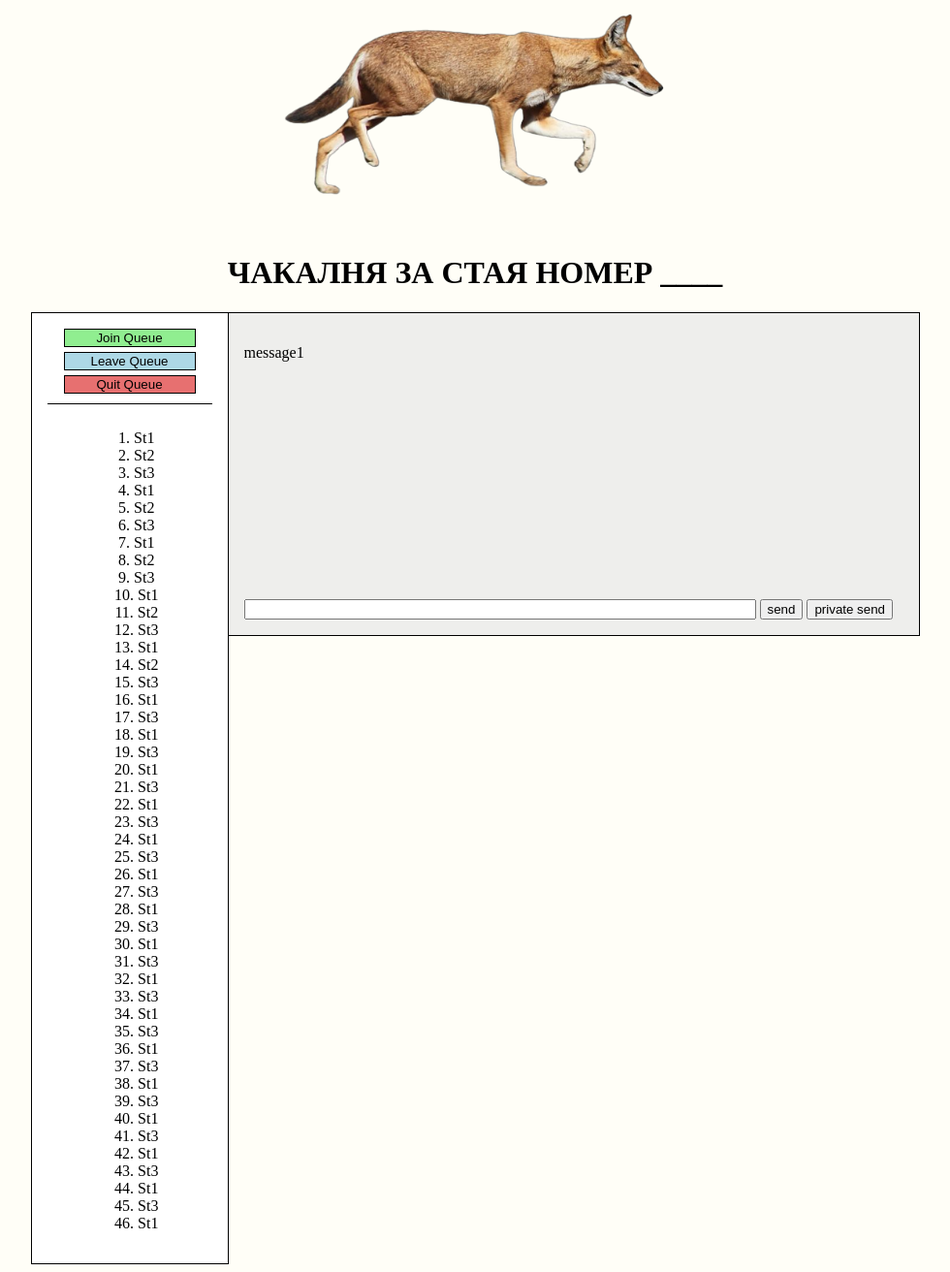
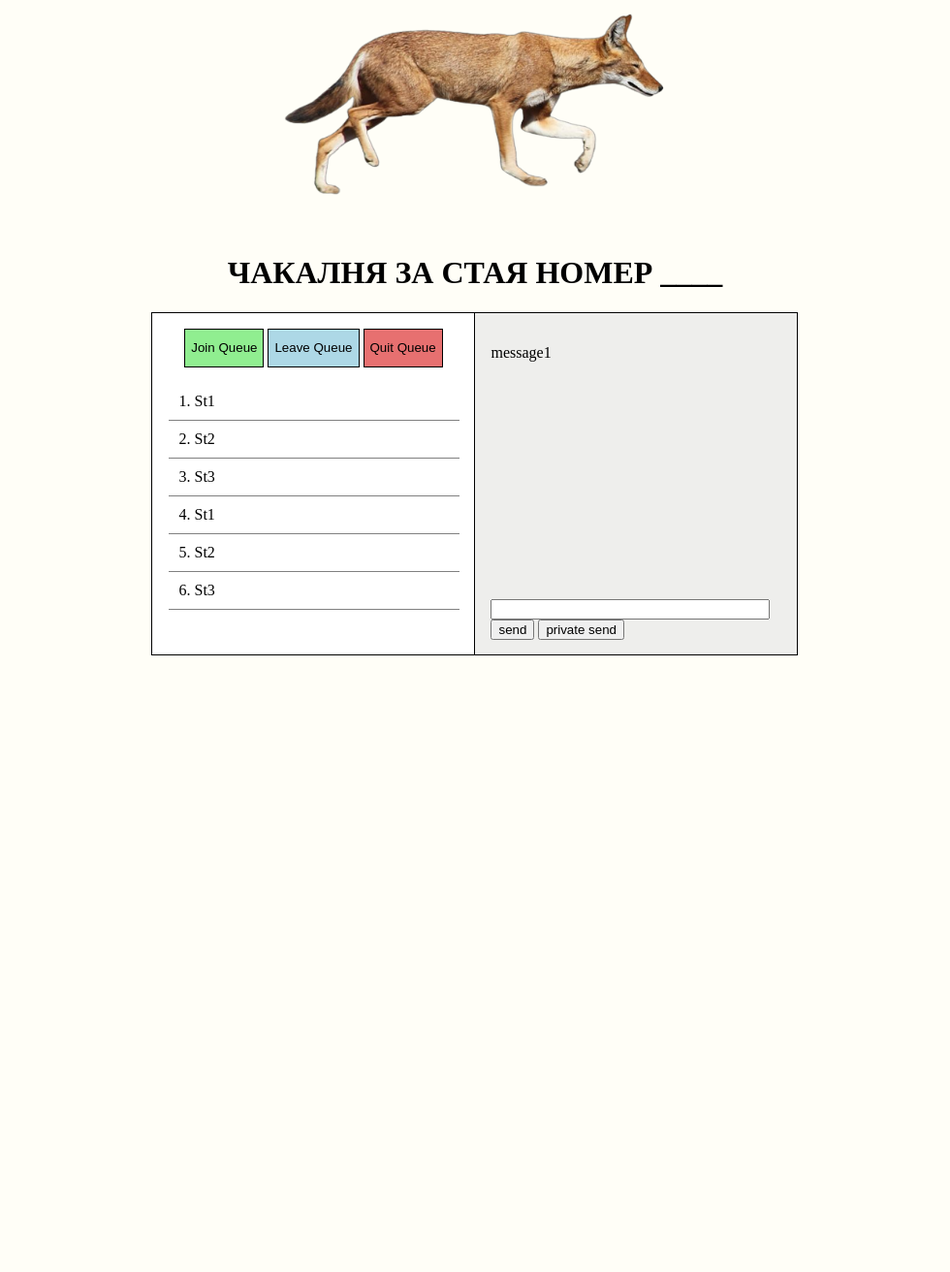
Before and after one commit to brokenhalo420/web-project, a PHP site: page /queue.html in a window 1280 px wide. Shown: the whole page at 97% size, without its empty margins (150-1130 px from the left). After the commit the page ends 676 px from the top, so only its background shows below. Run offline with PHP 8.4, Linux system fonts and the light colour scheme.

Commit message:
queue.css change

```diff
--- a/frontend/queue/css/queue.css
+++ b/frontend/queue/css/queue.css
@@ -9,35 +9,41 @@ body {
 }
 
 ol {
+    display: flex;
+    overflow-y:auto;
+    height:240px;
+    min-width: 300px;
+    flex-direction: column;
+    list-style-position: inside;
+    text-align: left;
+    margin-left: -13%;
 
-    justify-content: center;
-    align-content: center;
-    align-items: center;
-    display:flex;
-    flex-direction: column;
-    column-rule-style: solid;
-    list-style-position: inside;
-    height: fit-content;
-    margin-left: -15%;
+}
+ol li{
+    border-bottom: 1px solid grey;
+    padding: 10px;
 }
 
 article {
     text-align: center;
     background-color: white;
     border: 1px solid black;
-    width: 170px;
+
+    width: 300px;
 }
 
 #chatroom {
     background-color: rgb(235 235 235 / 81%);
     border: 1px solid black;
     border-left: 0px solid white;
-    height: 300px;
-    width: 680px;
-    min-width: 680px;
+    height: 320px;
+    width: 300px;
+    min-width: 300px;
+    display: flex;
+    overflow-y:auto;
 }
 #input-to-chat {
-    width: 520px;
+    width: 280px;
 }
 .child {
     display: inline-block;
@@ -46,9 +52,9 @@ article {
 }
 
 #queue {
-    justify-content: center;
-    align-content: center;
-    align-items: center;
+    justify-content: left;
+    align-content: left;
+    align-items: left;
     display:flex;
     border-radius: 10px;
     min-height: fit-content;
@@ -72,35 +78,37 @@ article {
     margin-bottom:30px;
 }
 
-button#register-button{
+/* button#register-button{
     background-color: green;
-}
+} */
 
 #buttons {
-    margin-bottom: 10px;
-    border-bottom: 1px solid black;
+
+    width: 100px;
+    margin: 5px;
+    display: inline;
 }
 
 #join-button {
-
+    height: 40px;
     border: 1px solid black;
     background-color: lightgreen;
-    width: 80%;
+
 }
 
 #leave-button {
     border: 1px solid black;
     background-color: lightblue;
-    width: 80%;
-    margin-top: 5px;
+    height: 40px;
+
 }
 
 #quit-button {
     border: 1px solid black;
     background-color: rgb(231, 112, 112);
-    width: 80%;
-    margin-bottom: 10px;
-    margin-top: 5px;
+    height: 40px;
+
+    /* margin-top: 5px; */
 }
 #newsect {
     display: flex;
```
